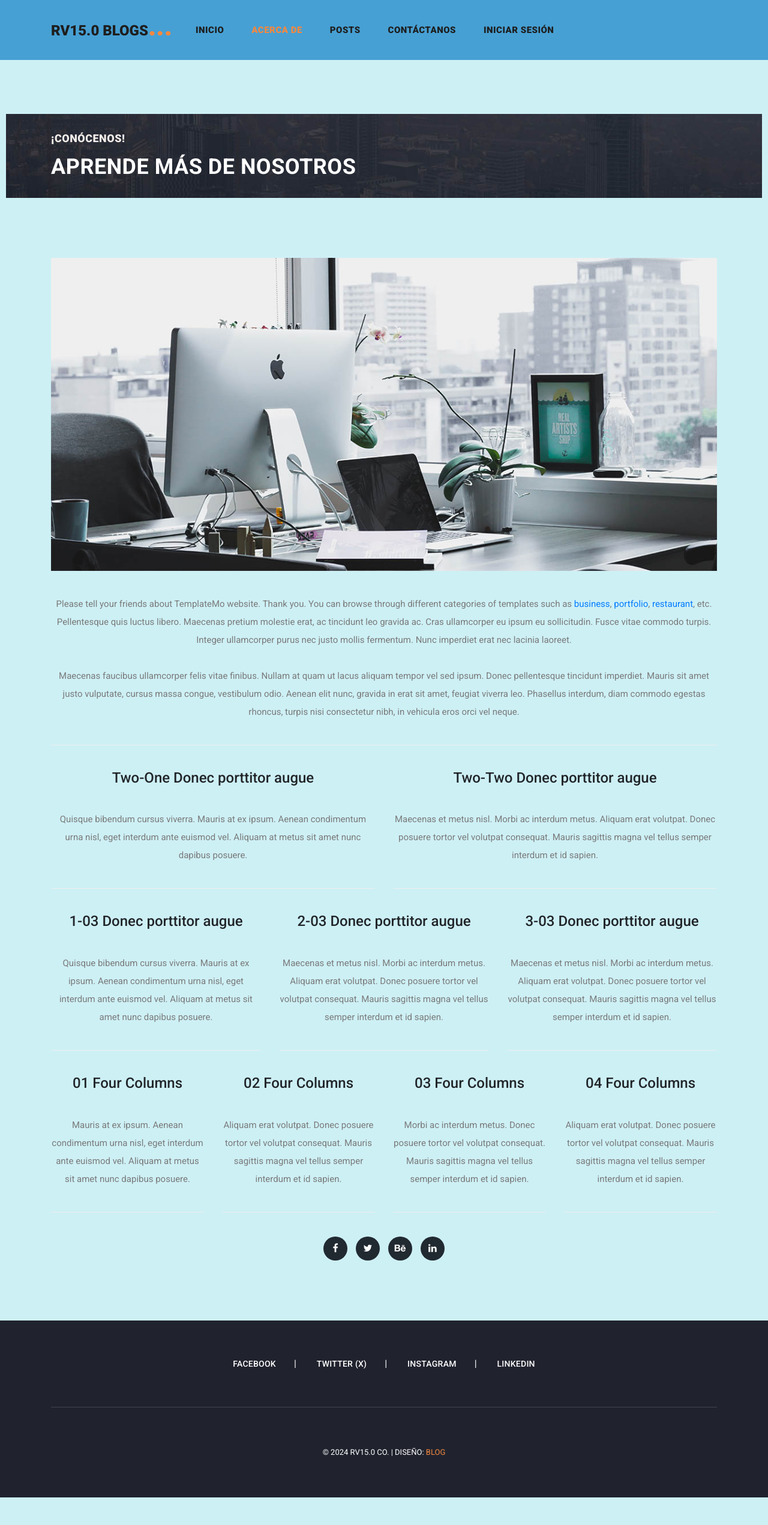
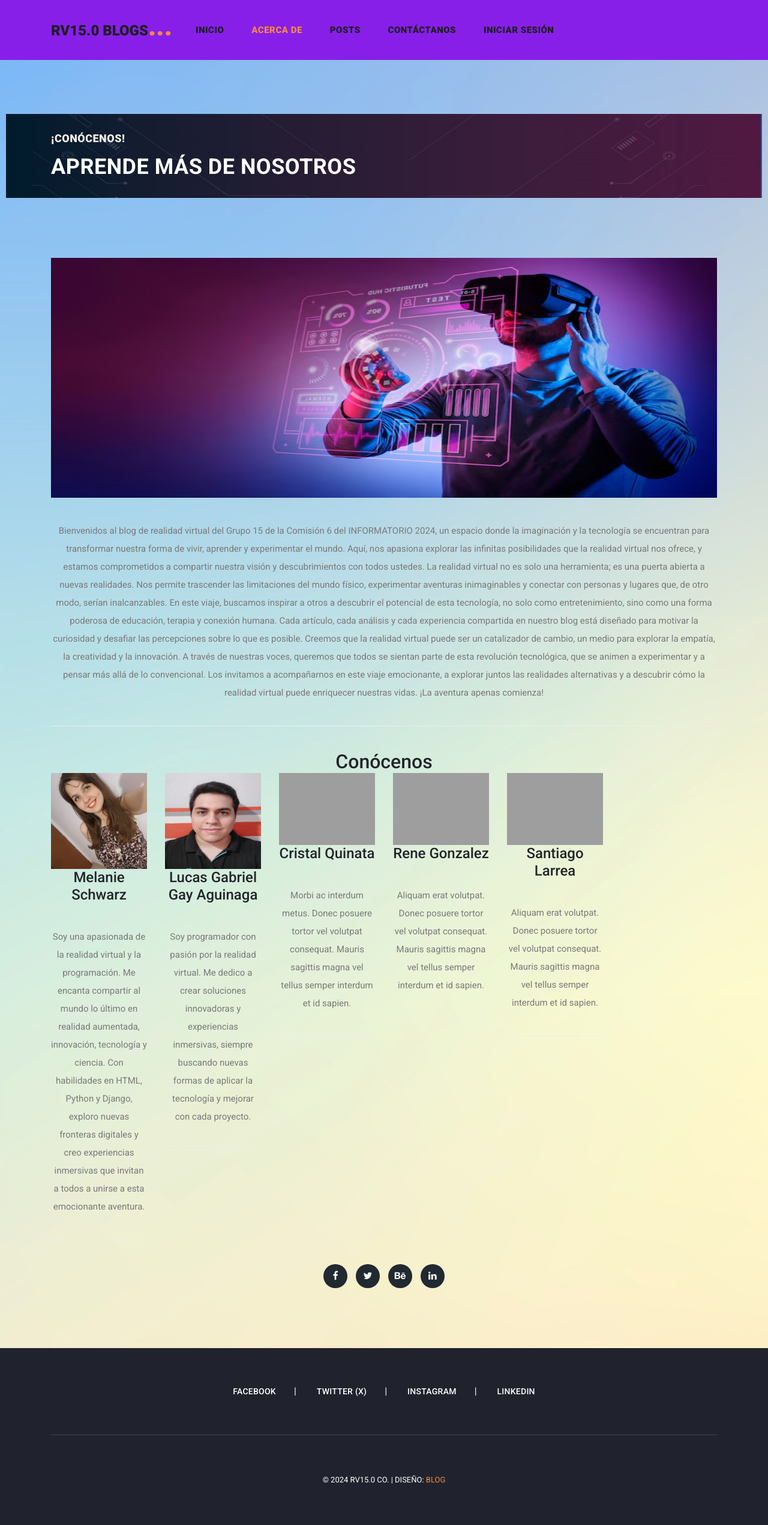
Before and after one commit to LucasGabrielGA/RV15, a Django app: page /about in a window 1280 px wide. Shown: the whole page at 60% size. Before the commit the page ends 2497 px from the top, so only its background shows below. Run offline with Django 5.2, Linux system fonts and the light colour scheme; parts of the project's set-up code (start-up, migrations or seed data) failed here and were passed over; some libraries are stand-ins or nearby versions; grey boxes are pictures that could not be loaded.

Commit message:
Actualización 5: cambios estéticos|static|templates|pycache

```diff
--- a/blogG15/static/assets/css/owl.css
+++ b/blogG15/static/assets/css/owl.css
@@ -7,13 +7,25 @@
  *  Owl Carousel - Core
  */
 
+ /* styles.css */
+.fondo {
+  background-image: url("static/assets/images/fonnndo.jpg");
+
+
+  background-size: cover;
+}
+
+body, header {
+  margin: 0;
+  padding: 0;
+}
+
  header {
-	background-color: rgb(70, 160, 212);
+	background-color: rgb(135, 31, 233);
   }
 
-body{
-  background-color: rgb(205, 240, 245);
-}
+/*{% static 'assets/images/fondoweb.png' %}*/
+  /* cambiar FONDO IMAGEN PNG*/
 
  .owl-carousel {
   display: none;
--- a/blogG15/static/assets/css/templatemo-stand-blog.css
+++ b/blogG15/static/assets/css/templatemo-stand-blog.css
@@ -38,7 +38,7 @@ h1,h2,h3,h4,h5,h6 {
 
 .main-button a {
 	display: inline-block;
-	background-color: #fb9857;
+	background-color: #57b1fb;
 	color: #fff;
 	font-size: 13px;
 	font-weight: 500;
@@ -85,7 +85,7 @@ h1,h2,h3,h4,h5,h6 {
 
 #preloader {
   overflow: hidden;
-  background: #f48840;
+  background: #79ffc7;
   left: 0;
   right: 0;
   top: 0;
@@ -288,7 +288,7 @@ header .navbar {
 }
 
 .owl-banner .item .item-content .meta-category span {
-	color: #f48840;
+	color: #c5fffc;
 	font-size: 18px;
 	text-transform: uppercase;
 	font-weight: 900;
@@ -425,9 +425,9 @@ header .navbar {
 
 .blog-posts .down-content {
 	padding: 40px;
-	border-right: 1px solid #559cc2;
-	border-left: 1px solid #559cc2;
-	border-bottom: 1px solid #559cc2;
+	border-right: 1px solid #eee;
+	border-left: 1px solid #eee;
+	border-bottom: 1px solid #eee;
 }
 
 .blog-posts .down-content span {
@@ -454,7 +454,7 @@ header .navbar {
 
 .blog-posts .down-content ul.post-info li:after {
 	content: '|';
-	color: #559cc2;
+	color: #aaa;
 	margin-left: 8px;
 }
 
@@ -477,7 +477,7 @@ header .navbar {
 
 .blog-posts .down-content ul.post-info li a {
 	font-size: 14px;
-	color: #559cc2;
+	color: #aaa;
 	font-weight: 400;
 	transition: all .3s;
 }
@@ -489,8 +489,8 @@ header .navbar {
 .blog-posts .down-content p {
 	padding: 25px 0px;
 	margin: 25px 0px;
-	border-top: 1px solid #559cc2;
-	border-bottom: 1px solid #559cc2;
+	border-top: 1px solid #eee;
+	border-bottom: 1px solid #eee;
 }
 
 .blog-posts .down-content ul.post-share {
--- a/blogG15/templates/about.html
+++ b/blogG15/templates/about.html
@@ -31,53 +31,44 @@
       <div class="row">
           <div class="col-lg-12">
               <!--#FOTO DEL ABOUT US-->
-            <img src="{% static 'assets/images/about-us.jpg' %}" alt="">
-            <p>Please tell your friends about TemplateMo website. Thank you. You can browse through different categories of templates such as <a rel="nofollow" href="https://templatemo.com/tag/business" target="_parent">business</a>, <a rel="nofollow" href="https://templatemo.com/tag/portfolio" target="_parent">portfolio</a>, <a rel="nofollow" href="https://templatemo.com/tag/restaurant" target="_parent">restaurant</a>, etc. Pellentesque quis luctus libero. Maecenas pretium molestie erat, ac tincidunt leo gravida ac. Cras ullamcorper eu ipsum eu sollicitudin. Fusce vitae commodo turpis. Integer ullamcorper purus nec justo mollis fermentum. Nunc imperdiet erat nec lacinia laoreet. <br><br>Maecenas faucibus ullamcorper felis vitae finibus. Nullam at quam ut lacus aliquam tempor vel sed ipsum. Donec pellentesque tincidunt imperdiet. Mauris sit amet justo vulputate, cursus massa congue, vestibulum odio. Aenean elit nunc, gravida in erat sit amet, feugiat viverra leo. Phasellus interdum, diam commodo egestas rhoncus, turpis nisi consectetur nibh, in vehicula eros orci vel neque.</p>
+              <img src="{% static 'assets/images/aboutus.jpg' %}" alt="" height="400px">
+              <p>Bienvenidos al blog de realidad virtual del Grupo 15 de la Comisión 6 del INFORMATORIO 2024, un espacio donde la imaginación y la tecnología se encuentran para transformar nuestra forma de vivir, aprender y experimentar el mundo. Aquí, nos apasiona explorar las infinitas posibilidades que la realidad virtual nos ofrece, y estamos comprometidos a compartir nuestra visión y descubrimientos con todos ustedes.
+                  La realidad virtual no es solo una herramienta; es una puerta abierta a nuevas realidades. Nos permite trascender las limitaciones del mundo físico, experimentar aventuras inimaginables y conectar con personas y lugares que, de otro modo, serían inalcanzables. En este viaje, buscamos inspirar a otros a descubrir el potencial de esta tecnología, no solo como entretenimiento, sino como una forma poderosa de educación, terapia y conexión humana.
+                  Cada artículo, cada análisis y cada experiencia compartida en nuestro blog está diseñado para motivar la curiosidad y desafiar las percepciones sobre lo que es posible. Creemos que la realidad virtual puede ser un catalizador de cambio, un medio para explorar la empatía, la creatividad y la innovación. A través de nuestras voces, queremos que todos se sientan parte de esta revolución tecnológica, que se animen a experimentar y a pensar más allá de lo convencional.
+                  Los invitamos a acompañarnos en este viaje emocionante, a explorar juntos las realidades alternativas y a descubrir cómo la realidad virtual puede enriquecer nuestras vidas. ¡La aventura apenas comienza!</p>
           </div>
       </div>
 
       <div class="row">
-          <div class="col-lg-6">
-          <h4>Two-One Donec porttitor augue</h4>
-          	<p>Quisque bibendum cursus viverra. Mauris at ex ipsum. Aenean condimentum urna nisl, eget interdum ante euismod vel. Aliquam at metus sit amet nunc dapibus posuere.</p>
-          </div>
-          <div class="col-lg-6">
-          <h4>Two-Two Donec porttitor augue</h4>
-          	<p>Maecenas et metus nisl. Morbi ac interdum metus. Aliquam erat volutpat. Donec posuere tortor vel volutpat consequat. Mauris sagittis magna vel tellus semper interdum et id sapien.</p>
+          <div class="col-lg-12">
+              <h2>Conócenos</h2> <!-- Título agregado aquí -->
           </div>
       </div>
 
       <div class="row">
-          <div class="col-lg-4 col-md-6">
-          <h4>1-03 Donec porttitor augue</h4>
-          	<p>Quisque bibendum cursus viverra. Mauris at ex ipsum. Aenean condimentum urna nisl, eget interdum ante euismod vel. Aliquam at metus sit amet nunc dapibus posuere.</p>
+          <div class="col-2">
+              <img src="{% static 'assets/images/person1.jpg' %}" alt="Melanie Schwarz" class="img-fluid">
+              <h4>Melanie Schwarz</h4>
+              <p>Soy una apasionada de la realidad virtual y la programación. Me encanta compartir al mundo lo último en realidad aumentada, innovación, tecnología y ciencia. Con habilidades en HTML, Python y Django, exploro nuevas fronteras digitales y creo experiencias inmersivas que invitan a todos a unirse a esta emocionante aventura.</p>
           </div>
-          <div class="col-lg-4 col-md-6">
-          <h4>2-03 Donec porttitor augue</h4>
-          	<p>Maecenas et metus nisl. Morbi ac interdum metus. Aliquam erat volutpat. Donec posuere tortor vel volutpat consequat. Mauris sagittis magna vel tellus semper interdum et id sapien.</p>
+          <div class="col-2">
+              <img src="{% static 'assets/images/person2.jpg' %}" alt="Lucas Gay Aguinaga" class="img-fluid">
+              <h4>Lucas Gabriel Gay Aguinaga</h4>
+              <p>Soy programador con pasión por la realidad virtual. Me dedico a crear soluciones innovadoras y experiencias inmersivas, siempre buscando nuevas formas de aplicar la tecnología y mejorar con cada proyecto.</p>
           </div>
-          <div class="col-lg-4">
-          <h4>3-03 Donec porttitor augue</h4>
-          	<p>Maecenas et metus nisl. Morbi ac interdum metus. Aliquam erat volutpat. Donec posuere tortor vel volutpat consequat. Mauris sagittis magna vel tellus semper interdum et id sapien.</p>
+          <div class="col-2">
+              <img src="{% static 'assets/images/person3.jpg' %}" alt="Cristal Quinata" class="img-fluid">
+              <h4>Cristal Quinata</h4>
+              <p>Morbi ac interdum metus. Donec posuere tortor vel volutpat consequat. Mauris sagittis magna vel tellus semper interdum et id sapien.</p>
           </div>
-        </div>
-
-
-        <div class="row">
-          <div class="col-lg-3 col-md-6">
-          <h4>01 Four Columns</h4>
-          	<p>Mauris at ex ipsum. Aenean condimentum urna nisl, eget interdum ante euismod vel. Aliquam at metus sit amet nunc dapibus posuere.</p>
-          </div>
-          <div class="col-lg-3 col-md-6">
-          <h4>02 Four Columns</h4>
+          <div class="col-2">
+              <img src="{% static 'assets/images/person4.jpg' %}" alt="Rene Gonzalez" class="img-fluid">
+              <h4>Rene Gonzalez</h4>
               <p>Aliquam erat volutpat. Donec posuere tortor vel volutpat consequat. Mauris sagittis magna vel tellus semper interdum et id sapien.</p>
           </div>
-          <div class="col-lg-3 col-md-6">
-          <h4>03 Four Columns</h4>
-          	<p>Morbi ac interdum metus. Donec posuere tortor vel volutpat consequat. Mauris sagittis magna vel tellus semper interdum et id sapien.</p>
-          </div>
-          <div class="col-lg-3 col-md-6">
-          <h4>04 Four Columns</h4>
+          <div class="col-2">
+              <img src="{% static 'assets/images/person5.jpg' %}" alt="Santiago Larrea" class="img-fluid">
+              <h4>Santiago Larrea</h4>
               <p>Aliquam erat volutpat. Donec posuere tortor vel volutpat consequat. Mauris sagittis magna vel tellus semper interdum et id sapien.</p>
           </div>
       </div>
--- a/blogG15/templates/base.html
+++ b/blogG15/templates/base.html
@@ -21,7 +21,7 @@
     <link rel="stylesheet" href="{% static 'assets/css/owl.css' %}">
 </head>
 
-<body>
+<body class="fondo">
     <!-- Preloader -->
     <div id="preloader">
         <div class="jumper">
--- a/blogG15/templates/posts/post_individual.html
+++ b/blogG15/templates/posts/post_individual.html
@@ -18,7 +18,7 @@
 
         <!-- Texto del post -->
         <div class="post-text mt-4">
-            <p>{{ posts.texto }}</p>
+            <p style="font-size: 20px; font-family: Arial, Helvetica, sans-serif;">{{ posts.texto }}</p>
         </div>
 
         <!-- Imagen del post (si existe) -->
--- a/blogG15/templates/registration/login.html
+++ b/blogG15/templates/registration/login.html
@@ -25,7 +25,8 @@
 
                     <!-- Campos del formulario -->
                     <div class="form-group">
-                        {{ form.as_p }}
+                        <input type="username" name="username" placeholder="Ingresa tu Nombre de Usuario" class="form-control" style="margin-bottom: 10px;" required>
+                        <input type="password" name="password" placeholder="Ingresa tu contraseña" class="form-control" style="margin-bottom: 10px;" required>
                     </div>
 
                     <!-- Opciones adicionales -->
```
Also changed, not shown: blogG15/templates/contacto/contacto.html (+6 -1 lines), blogG15/templates/index.html (+8 -9 lines), blogG15/templates/registration/password_reset_form.html (+7 -5 lines), blogG15/static/assets/images/about-us.png (added), blogG15/static/assets/images/about-us2.jpg (added), blogG15/static/assets/images/aboutus.jpg (added), blogG15/static/assets/images/fonnndo.jpg (added), blogG15/static/assets/images/heading-bg.jpg, blogG15/static/assets/images/person1.jpg (added), blogG15/static/assets/images/person2.jpg (added), blogG15/static/assets/images/person2.png (added). Lines whose indentation alone changed are shown as unchanged.
